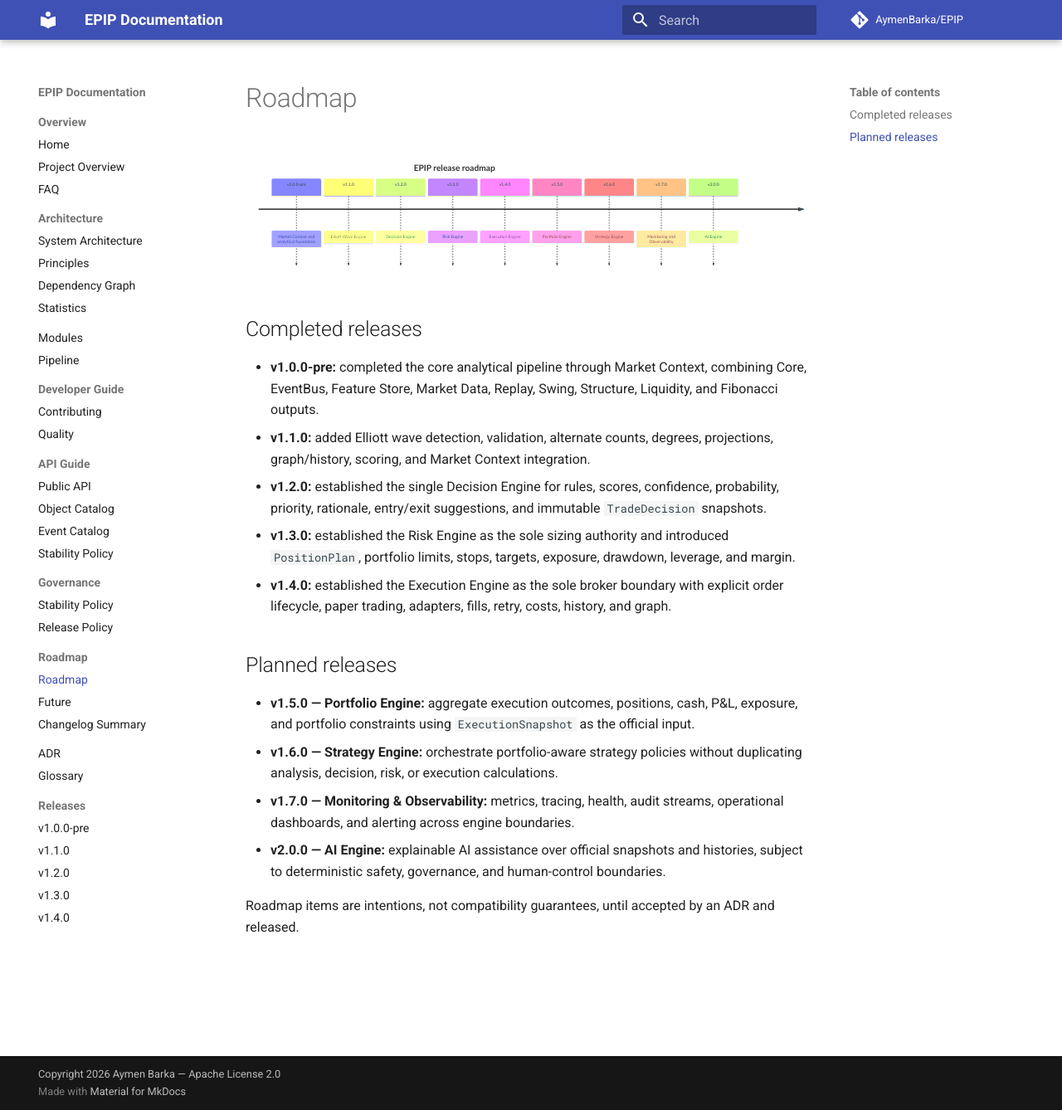
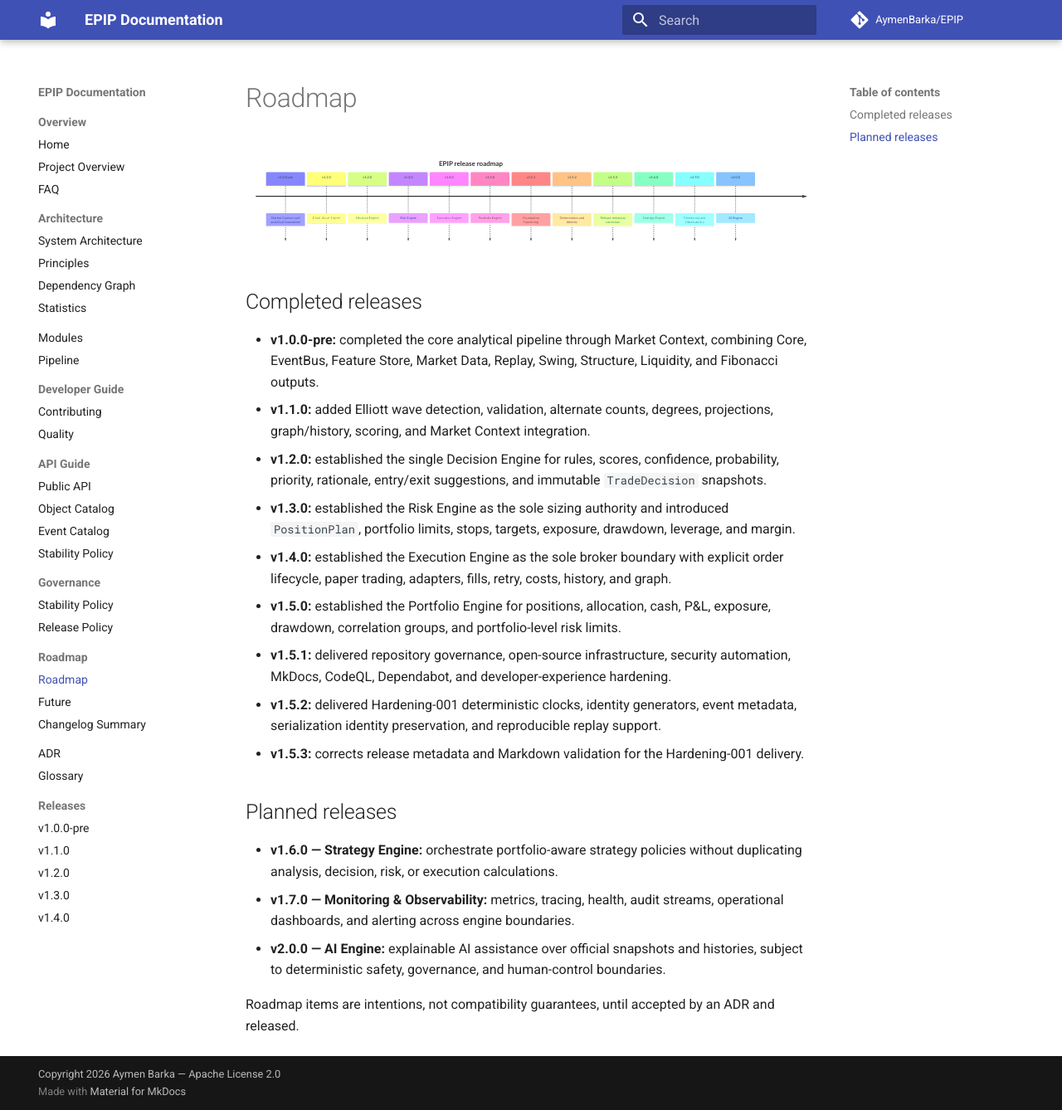
Before and after one commit to AymenBarka/EPIP, an MkDocs documentation site: the page built from docs/project/ROADMAP.md, in a window 1280 px wide and 1338 px high. Shown: the whole window at 83% size. Built offline with MkDocs 1.6.1 and Material for MkDocs 9.7.7, drawn with Linux system fonts in a browser that asks for light colours; comment, search, counter and statistics services are not loaded.

Commit message:
fix(release): correct v1.5.3 validation metadata

```diff
--- a/docs/project/ROADMAP.md
+++ b/docs/project/ROADMAP.md
@@ -9,6 +9,9 @@ timeline
     v1.3.0 : Risk Engine
     v1.4.0 : Execution Engine
     v1.5.0 : Portfolio Engine
+    v1.5.1 : Foundation Hardening
+    v1.5.2 : Determinism and Identity
+    v1.5.3 : Release metadata correction
     v1.6.0 : Strategy Engine
     v1.7.0 : Monitoring and Observability
     v2.0.0 : AI Engine
@@ -26,11 +29,16 @@ timeline
   `PositionPlan`, portfolio limits, stops, targets, exposure, drawdown, leverage, and margin.
 - **v1.4.0:** established the Execution Engine as the sole broker boundary with explicit order
   lifecycle, paper trading, adapters, fills, retry, costs, history, and graph.
+- **v1.5.0:** established the Portfolio Engine for positions, allocation, cash, P&L, exposure,
+  drawdown, correlation groups, and portfolio-level risk limits.
+- **v1.5.1:** delivered repository governance, open-source infrastructure, security automation,
+  MkDocs, CodeQL, Dependabot, and developer-experience hardening.
+- **v1.5.2:** delivered Hardening-001 deterministic clocks, identity generators, event metadata,
+  serialization identity preservation, and reproducible replay support.
+- **v1.5.3:** corrects release metadata and Markdown validation for the Hardening-001 delivery.
 
 ## Planned releases
 
-- **v1.5.0 — Portfolio Engine:** aggregate execution outcomes, positions, cash, P&L, exposure, and
-  portfolio constraints using `ExecutionSnapshot` as the official input.
 - **v1.6.0 — Strategy Engine:** orchestrate portfolio-aware strategy policies without duplicating
   analysis, decision, risk, or execution calculations.
 - **v1.7.0 — Monitoring & Observability:** metrics, tracing, health, audit streams, operational
--- a/pyproject.toml
+++ b/pyproject.toml
@@ -4,7 +4,7 @@ build-backend = "setuptools.build_meta"
 
 [project]
 name = "epip"
-version = "1.5.0"
+version = "1.5.3"
 description = "Elliott Pattern Intelligence Platform"
 readme = "README.md"
 requires-python = ">=3.13"
```
Also changed, not shown: CHANGELOG.md (+14 -0 lines), docs/architecture/CoreDomain.md (+2 -1 lines), docs/architecture/ReplayEngine.md (+2 -1 lines), docs/project/releases/v1.5.3.md (added, +23 -0 lines).
